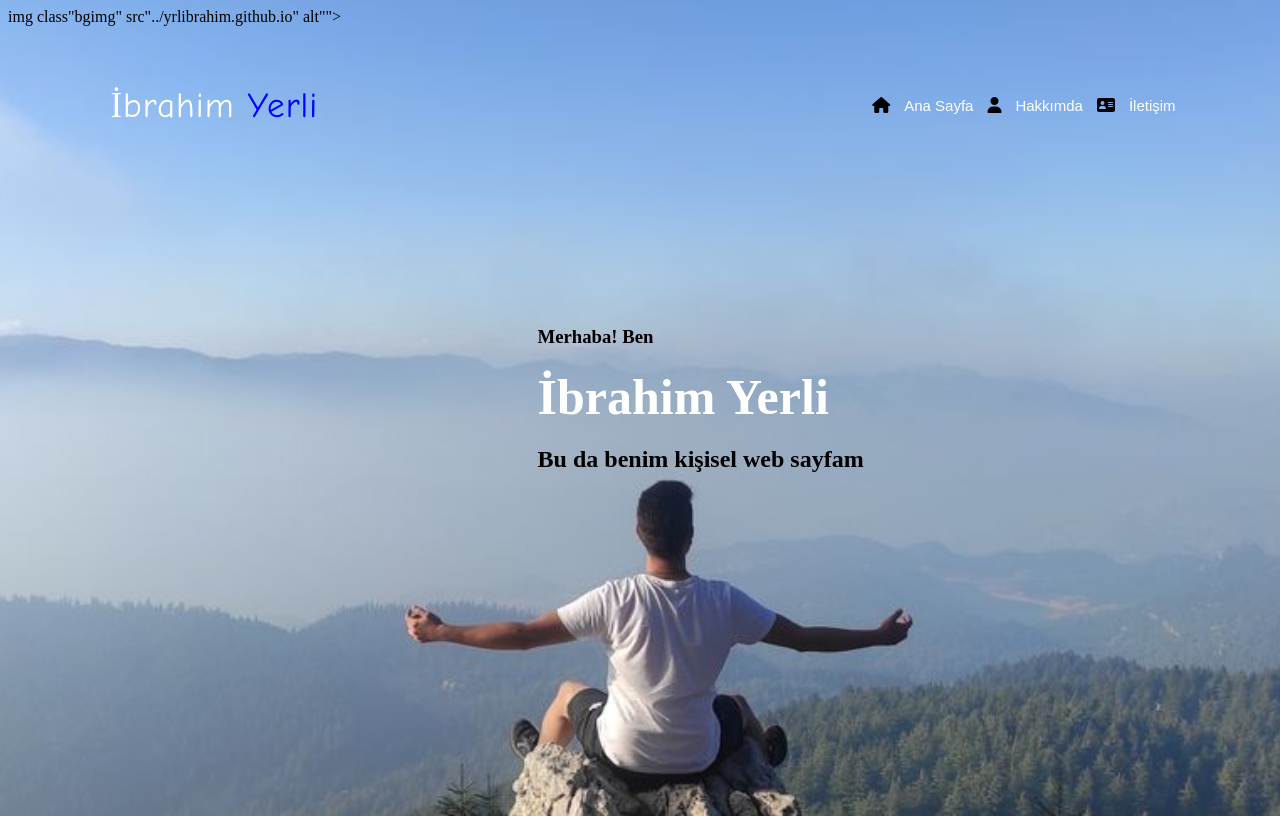
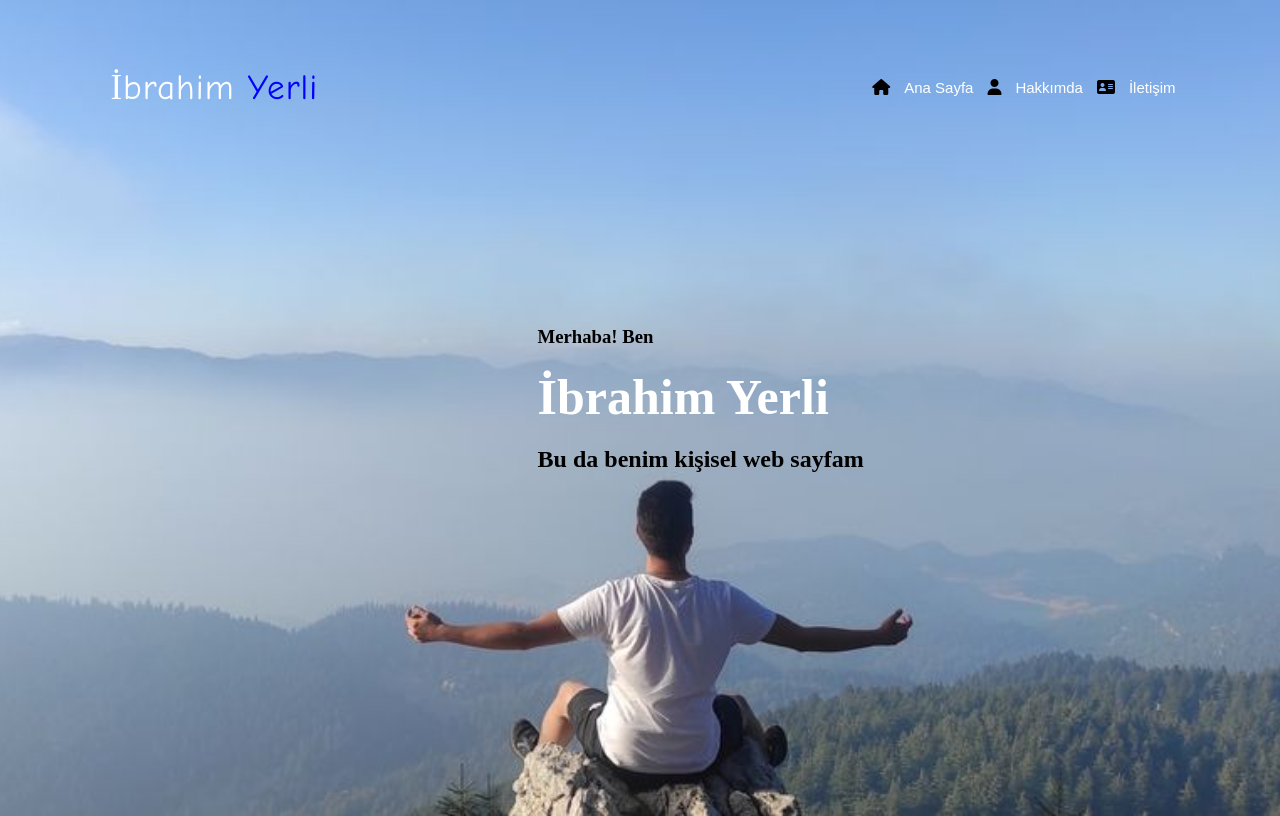
Before and after one commit to yrlibrahim/yrlibrahim.github.io, a plain HTML site: page index.html in a window 1280 px wide. Drawn offline with Linux system fonts and the light colour scheme.

Commit message:
Update index.html

```diff
--- a/index.html
+++ b/index.html
@@ -10,9 +10,6 @@
 </head>
 
 <body class="body">
-    <div>
-    img class"bgimg" src"../yrlibrahim.github.io" alt"">
-    </div>
 <header class="header">
     <div class="logo">İbrahim <span class="span">Yerli</span></div>
     <nav class="nav">
```
